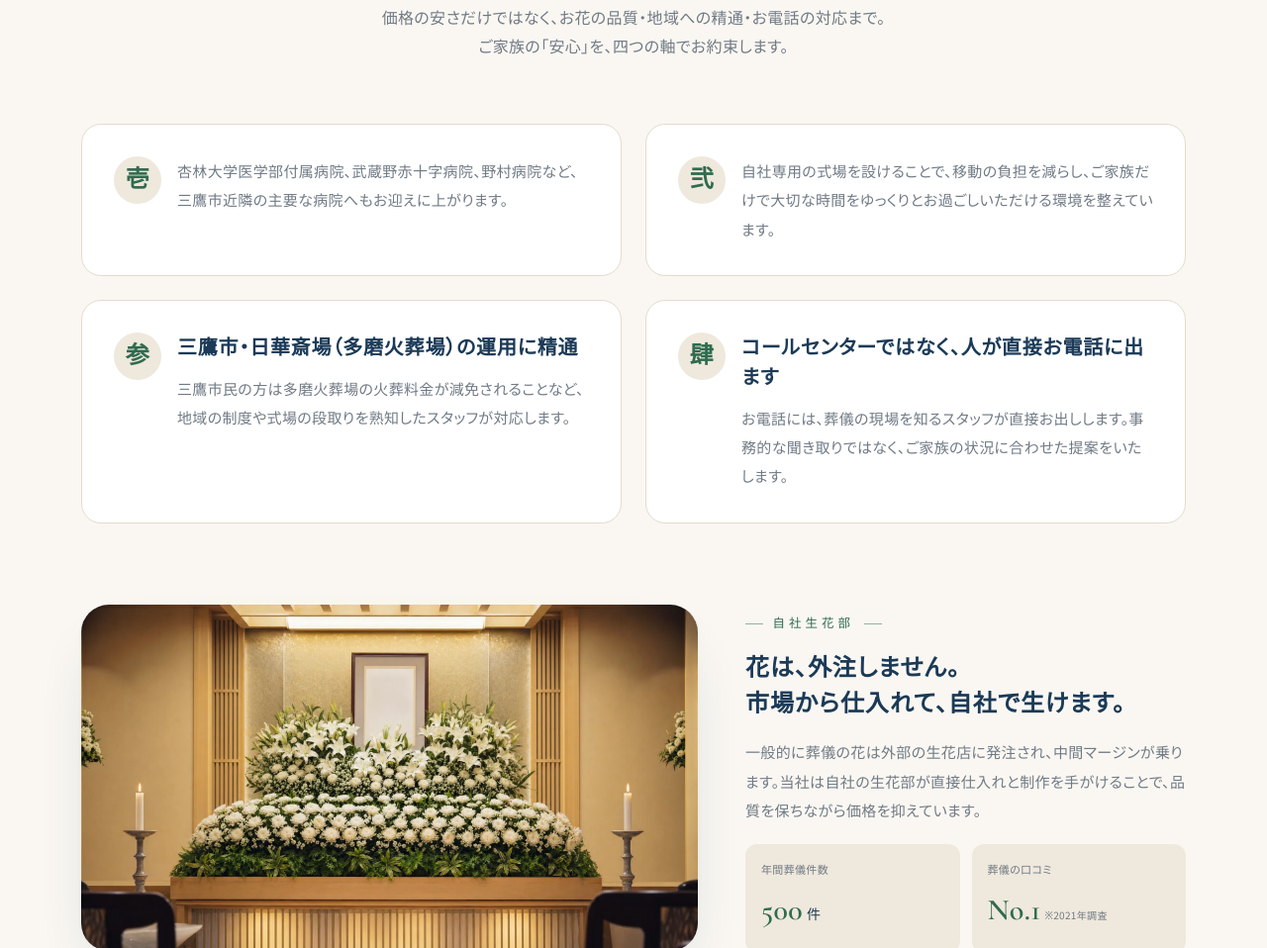
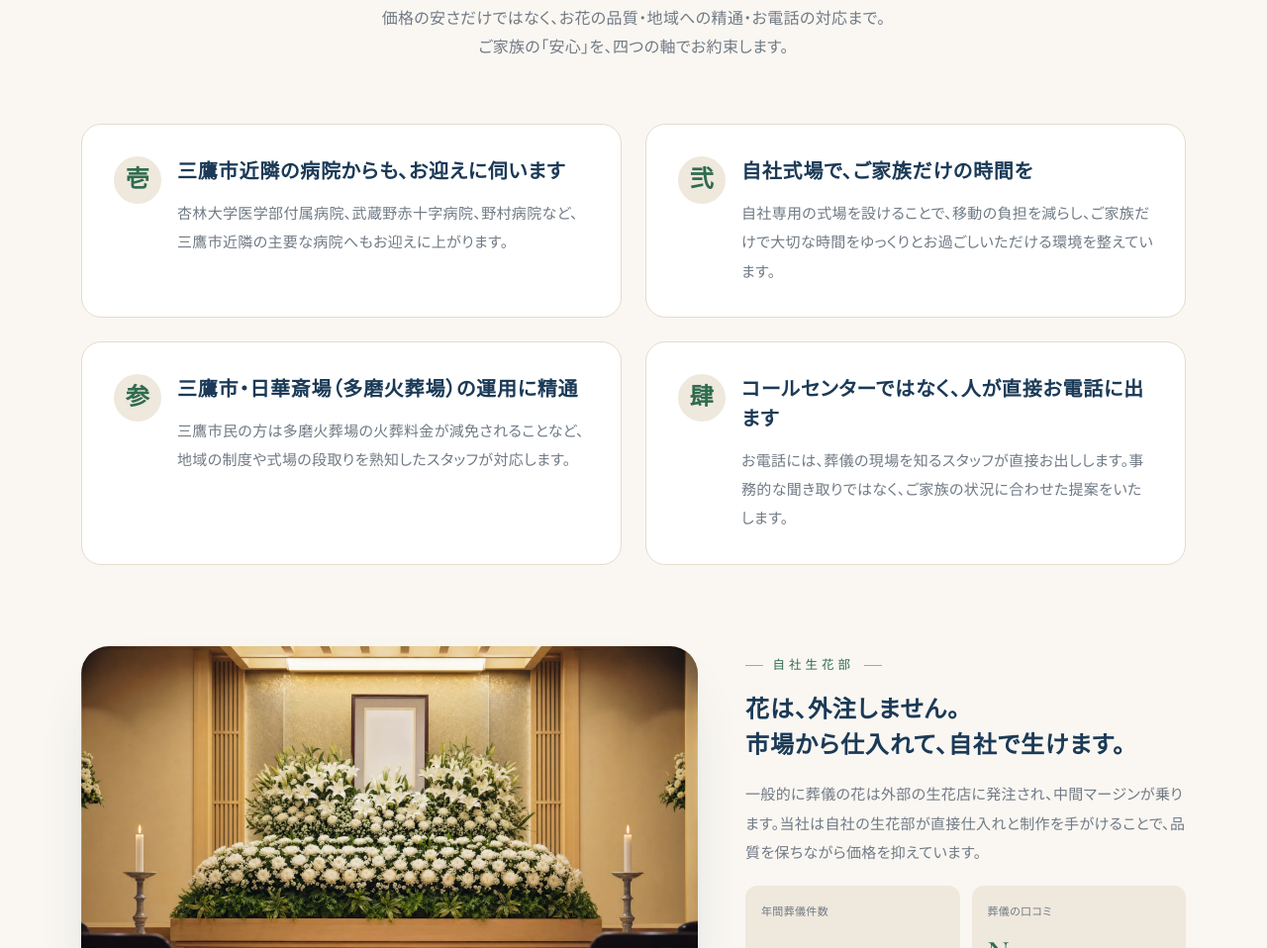
Before and after one commit to 67eezo-bit/mitaka-funeral-lp, a plain HTML site: page index.html in a window 1280 px wide. Shown: the part 1814-2772 px from the top of the page at 99% size. Drawn offline with nearby package versions, Linux system fonts and the light colour scheme.

Commit message:
Add files via upload

```diff
--- a/index.html
+++ b/index.html
@@ -322,6 +322,7 @@
             <div class="reason-card__inner">
               <div class="reason-card__no">壱</div>
               <div>
+                <h3 class="reason-card__title">三鷹市近隣の病院からも、お迎えに伺います</h3>
                 <p class="reason-card__body">杏林大学医学部付属病院、武蔵野赤十字病院、野村病院など、三鷹市近隣の主要な病院へもお迎えに上がります。</p>
               </div>
             </div>
@@ -330,6 +331,7 @@
             <div class="reason-card__inner">
               <div class="reason-card__no">弐</div>
               <div>
+                <h3 class="reason-card__title">自社式場で、ご家族だけの時間を</h3>
                 <p class="reason-card__body">自社専用の式場を設けることで、移動の負担を減らし、ご家族だけで大切な時間をゆっくりとお過ごしいただける環境を整えています。</p>
               </div>
             </div>
```
